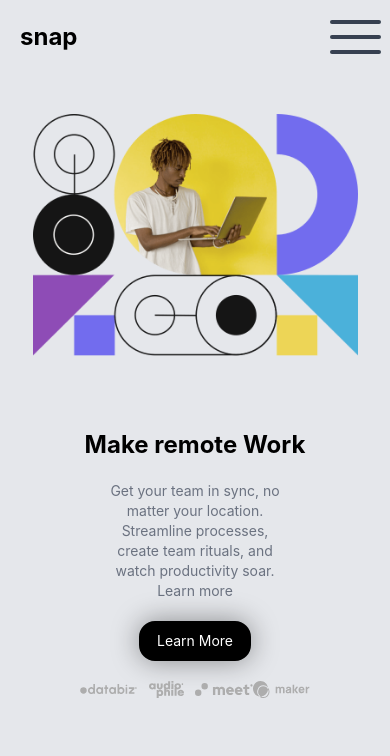
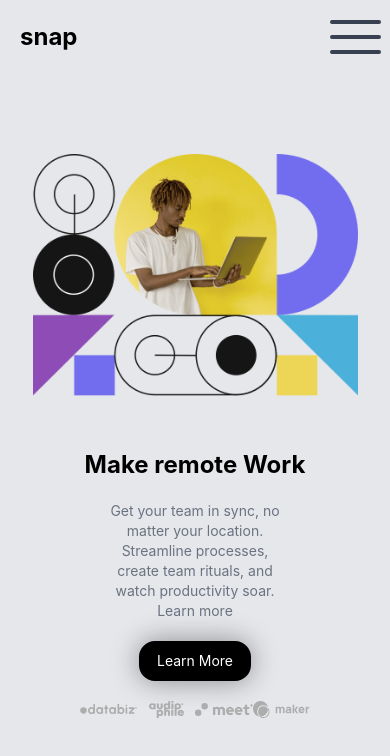
Before and after one commit to sisyphusCoding/introsection, a Next.js app: page / in a window 390 px wide. Shown: the top 756 px of the page. Built offline with nearby package versions, Linux system fonts and the light colour scheme.

Commit message:
done with animation

```diff
--- a/pages/index.tsx
+++ b/pages/index.tsx
@@ -20,11 +20,6 @@ import calendar from '../public/icon-calendar.svg'
 import planning from '../public/icon-planning.svg'
 import reminders from '../public/icon-reminders.svg'
 import todo from '../public/icon-todo.svg'
-
-
-
-
-
 
 
 const client:string[]  = [client1 , client2 , client3 , client4]
@@ -259,7 +254,7 @@ ${ham ? 'translate-x-0' : 'translate-x-[100vh]'}
           <Image src={HeroDesktop} objectFit='contain' height={700} width={500} alt='hero image' />
         </div>
 
-        <div className='flex-shrink-0 lg:hidden '>
+        <div className='mt-10 lg:hidden '>
           <Image src={HeroMobile} height={350} width={470}  alt='hero image' />
         </div>
       </main>
```
